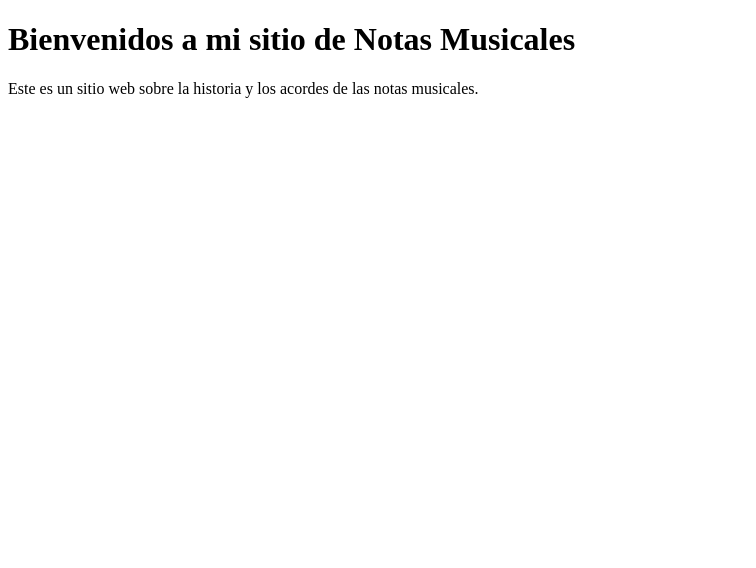
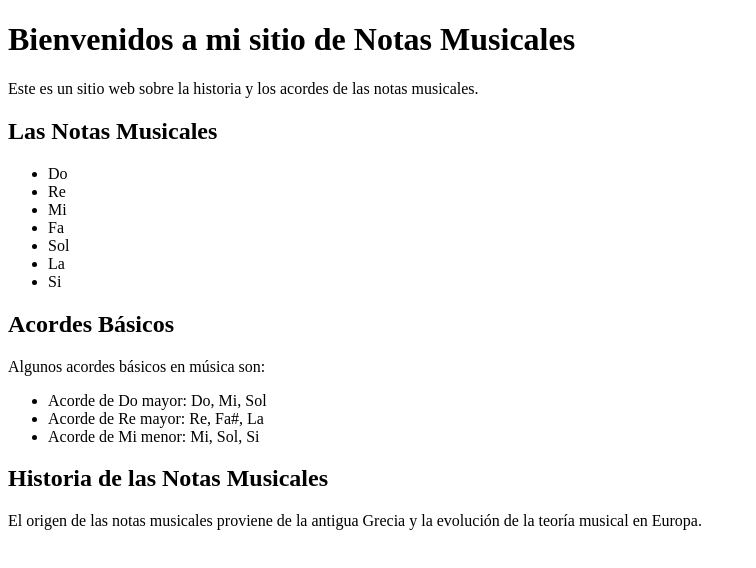
Before and after one commit to Pupycb/Notas-musicales, a plain HTML site: page index.html in a window 1280 px wide. Shown: the whole page, without its empty margins (0-756 px from the left). Drawn offline with Linux system fonts and the light colour scheme.

Commit message:
index.html

```diff
--- a/index.html
+++ b/index.html
@@ -8,5 +8,27 @@
 <body>
     <h1>Bienvenidos a mi sitio de Notas Musicales</h1>
     <p>Este es un sitio web sobre la historia y los acordes de las notas musicales.</p>
+
+    <h2>Las Notas Musicales</h2>
+    <ul>
+        <li>Do</li>
+        <li>Re</li>
+        <li>Mi</li>
+        <li>Fa</li>
+        <li>Sol</li>
+        <li>La</li>
+        <li>Si</li>
+    </ul>
+
+    <h2>Acordes Básicos</h2>
+    <p>Algunos acordes básicos en música son:</p>
+    <ul>
+        <li>Acorde de Do mayor: Do, Mi, Sol</li>
+        <li>Acorde de Re mayor: Re, Fa#, La</li>
+        <li>Acorde de Mi menor: Mi, Sol, Si</li>
+    </ul>
+
+    <h2>Historia de las Notas Musicales</h2>
+    <p>El origen de las notas musicales proviene de la antigua Grecia y la evolución de la teoría musical en Europa.</p>
 </body>
 </html>
```
